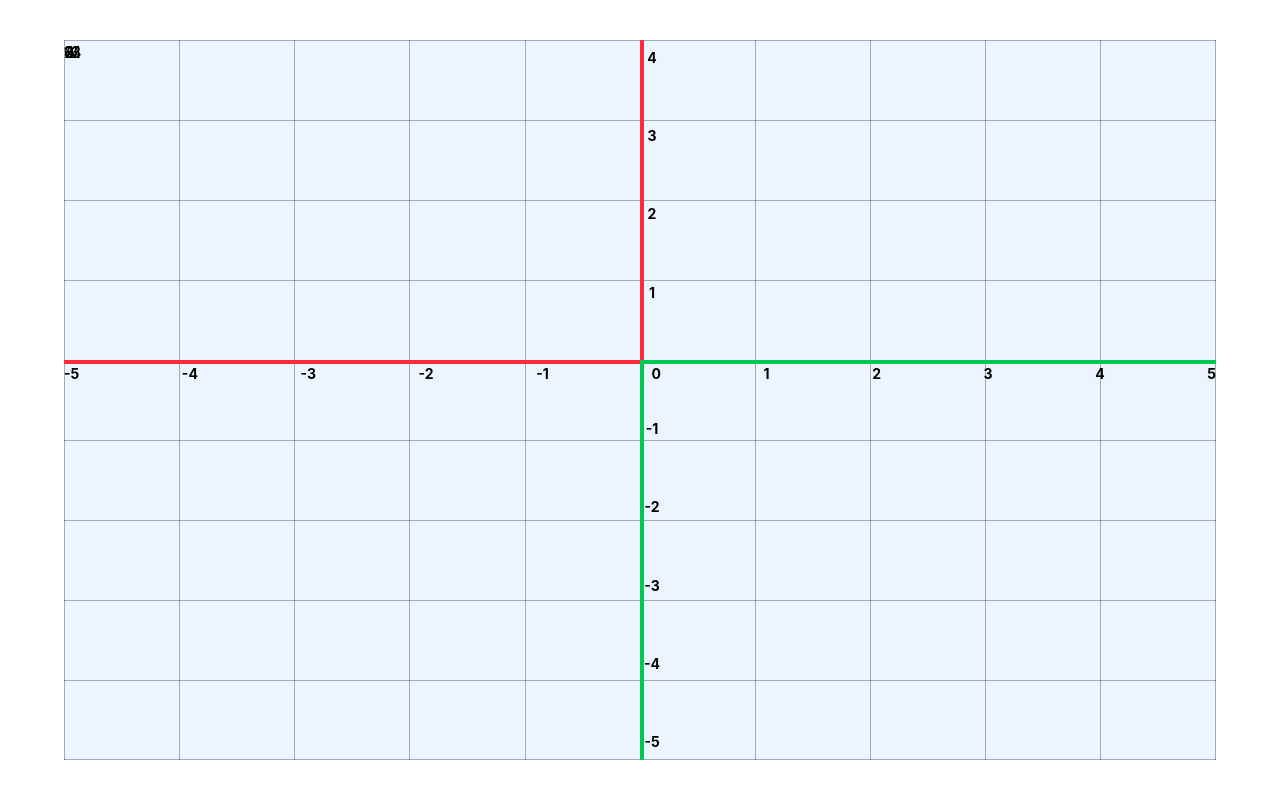
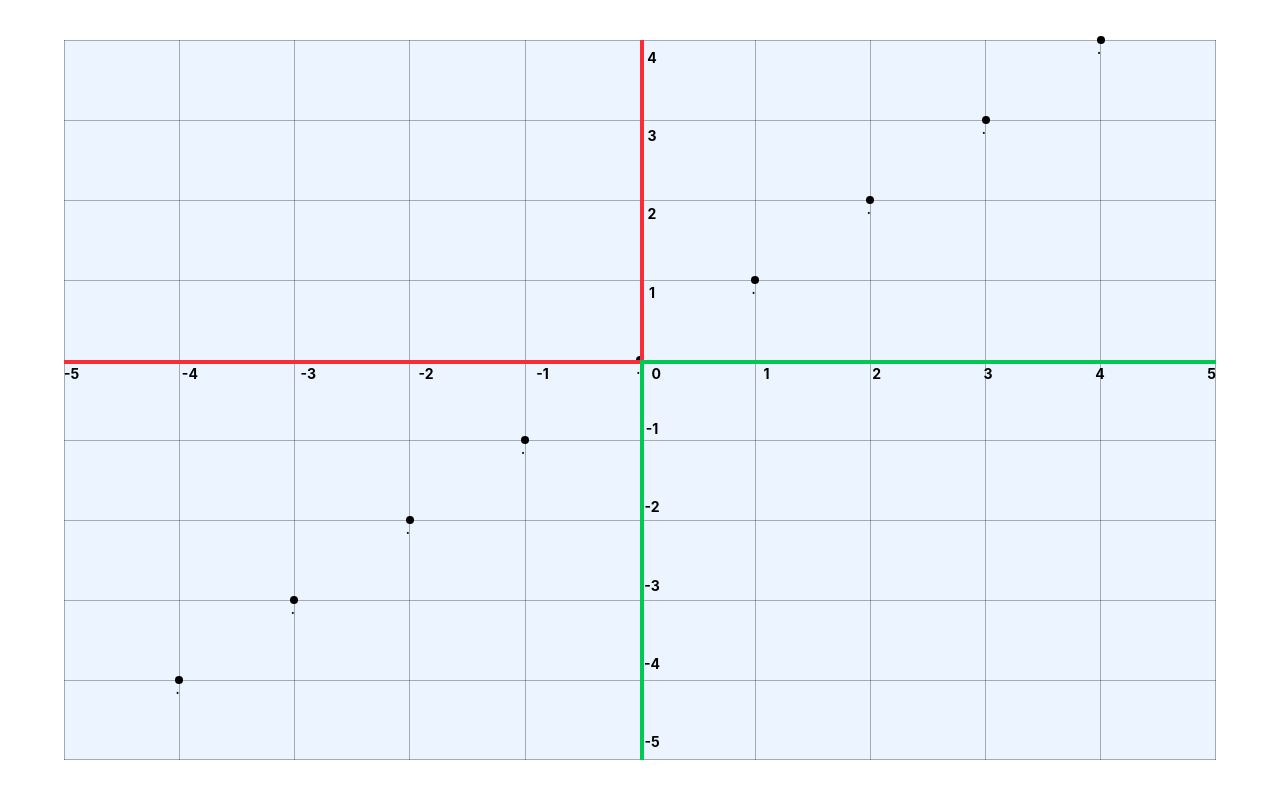
Before and after one commit to DulshanSiriwardhana/CyberHex, a React (Vite) app in the folder ML/ui/visualizations/: page / in a window 1280 px wide. Built offline with nearby package versions, Linux system fonts and the light colour scheme.

Commit message:
plotting points

```diff
--- a/ML/ui/visualizations/src/components/charts/DataPoint.tsx
+++ b/ML/ui/visualizations/src/components/charts/DataPoint.tsx
@@ -1,7 +1,12 @@
-const DataPoint=({point}:{point: {x: number, y:number}})=>{
+import type { LineChartType } from "../../types/charts";
+import { calcPosition } from "../../utils/functions";
+
+const DataPoint=({domain, range, point}:{domain: LineChartType["domain"], range: LineChartType["range"],point: {x: number, y:number}})=>{
     return(
-        <div className="absolute">
-            {point.x}
+        <div className="absolute" style={{left:`${calcPosition(domain, range, point)[0]}%`, top: `${calcPosition(domain, range, point)[1]}%`}}>
+            <div className="h-2 w-2 rounded-full bg-black flex items-start justify-start ml-[-4px] mt-[-4px]">
+                .
+            </div>
         </div>
     )
 }
--- a/ML/ui/visualizations/src/components/charts/LineChart.tsx
+++ b/ML/ui/visualizations/src/components/charts/LineChart.tsx
@@ -51,7 +51,7 @@ const LineChart=({info}:{info:LineChartType})=>{
                             <div className="relative h-full w-full">
                             {
                                 points.map((point)=>(
-                                    <DataPoint point={point}/>
+                                    <DataPoint domain={domain} range={range} point={point}/>
                                 ))
                             }
                             </div>
--- a/ML/ui/visualizations/src/utils/functions.ts
+++ b/ML/ui/visualizations/src/utils/functions.ts
@@ -23,3 +23,7 @@ export const calcTopPercent=(range: LineChartType["range"])=>{
 
     return 100;
 }
+
+export const calcPosition=(domain: LineChartType["domain"], range: LineChartType["range"], point: {x: number, y: number})=>{
+    return [(100*(point.x-domain.start)/(domain.end-domain.start)), (100*(point.y-range.end)/(range.start-range.end))];
+}
```
